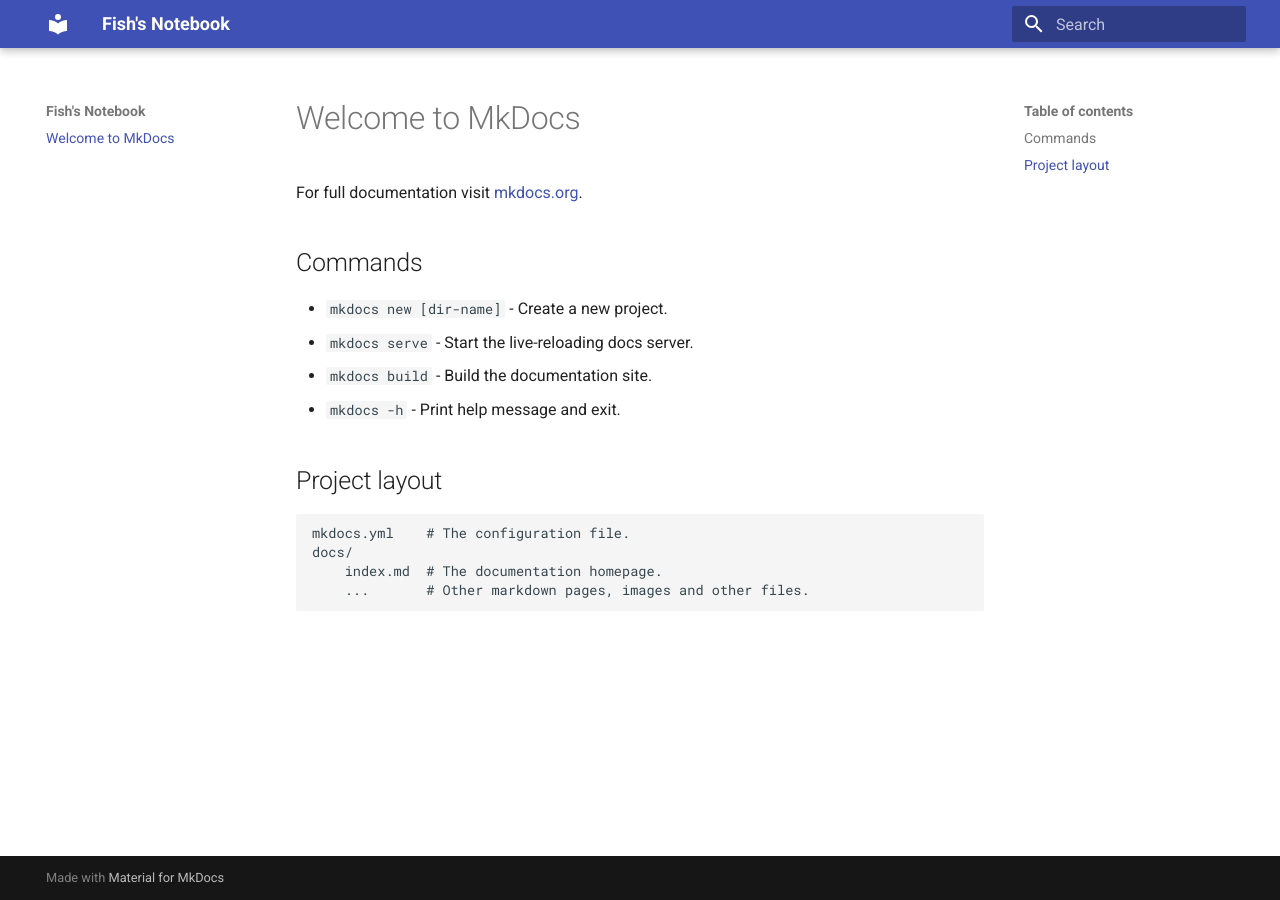
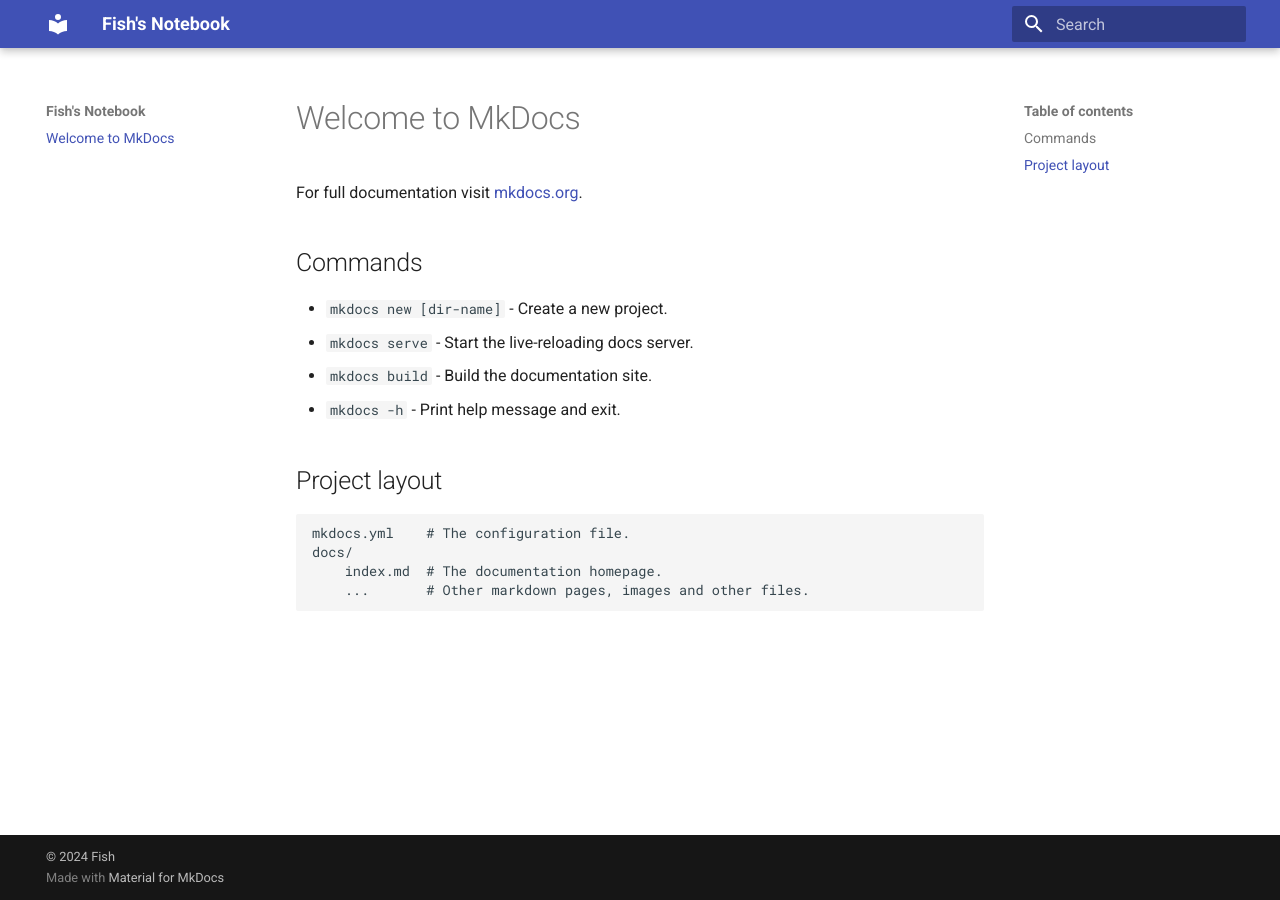
Before and after one commit to moon0222/MyWeb, an MkDocs documentation site: the page built from docs/index.md, in a window 1280 px wide. Built offline with MkDocs 1.6.1 and Material for MkDocs 9.7.7, drawn with Linux system fonts in a browser that asks for light colours.

Commit message:
adding intial files

```diff
--- a/mkdocs.yml
+++ b/mkdocs.yml
@@ -1,3 +1,23 @@
 site_name: Fish's Notebook
 theme:
   name: material
+
+markdown_extensions:
+  - pymdownx.highlight:
+      anchor_linenums: true
+  - pymdownx.inlinehilite
+  - pymdownx.snippets
+  - admonition
+  - pymdownx.arithmatex:
+      generic: true
+  - footnotes
+  - pymdownx.details
+  - pymdownx.superfences
+  - pymdownx.mark
+  - attr_list
+  - pymdownx.emoji:
+      emoji_index: !!python/name:materialx.emoji.twemoji
+      emoji_generator: !!python/name:materialx.emoji.to_svg
+
+copyright: |
+  &copy; 2024 <a href="https://github.com/moon0222"  target="_blank" rel="noopener">Fish</a>
```
